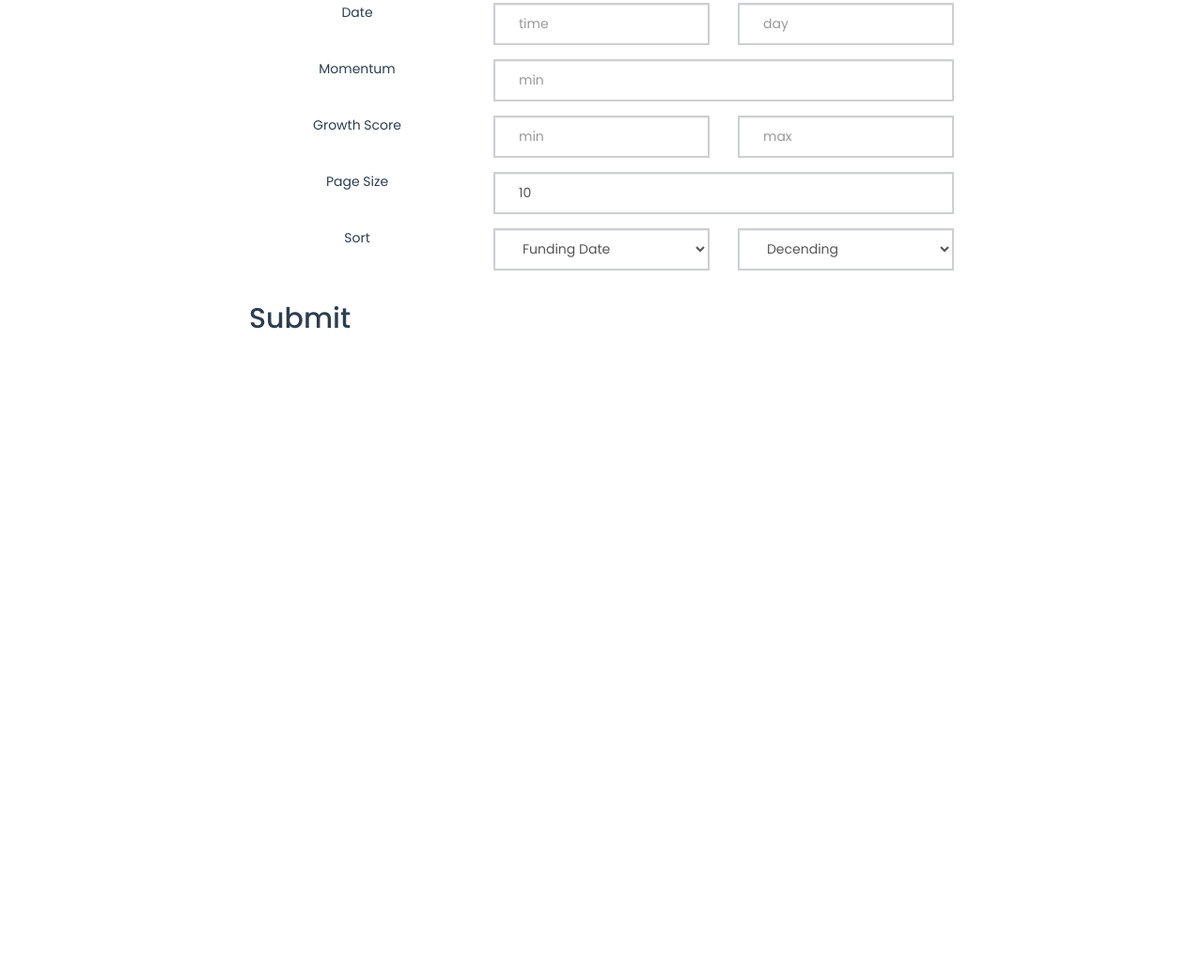
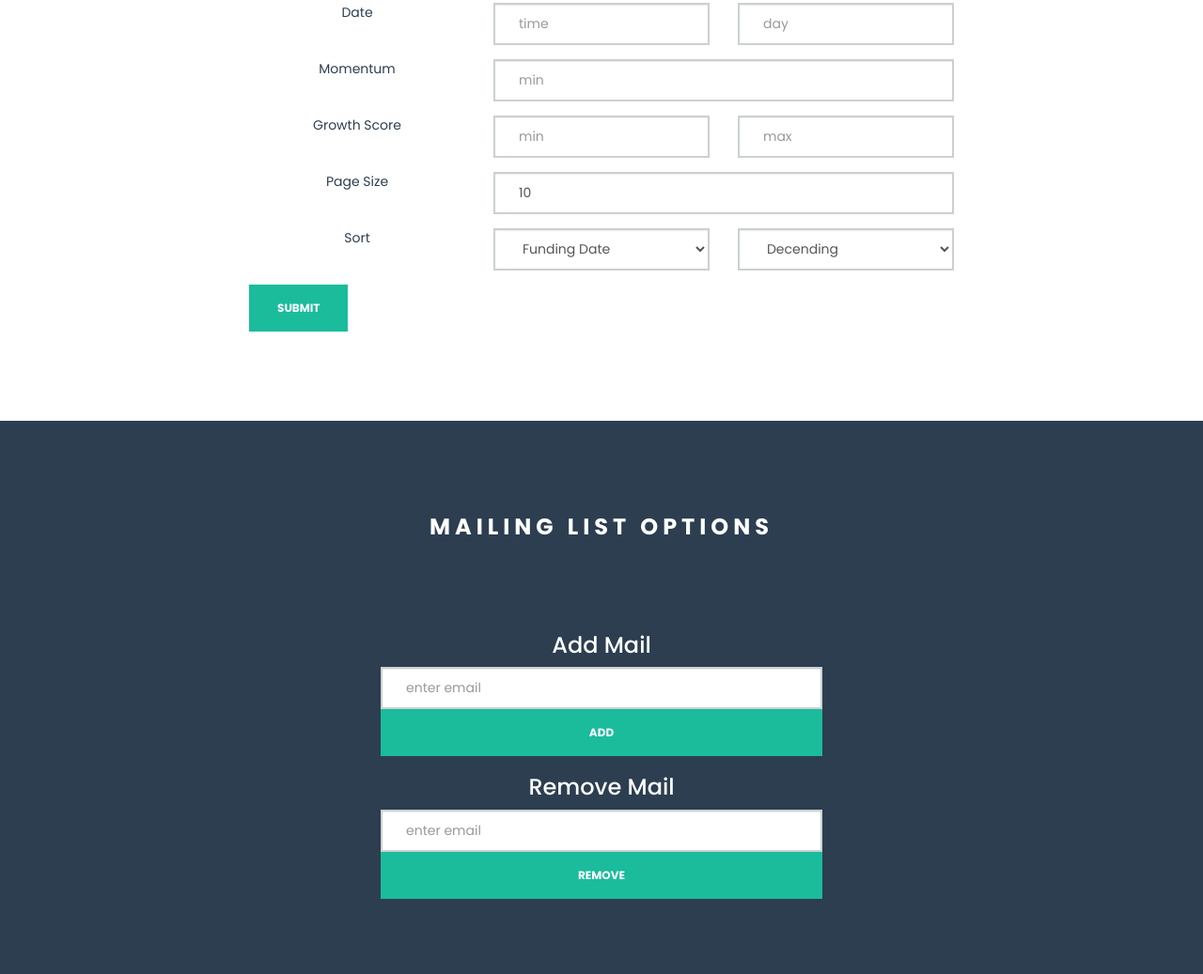
Before and after one commit to altaykerem/CompanyFeed, a website: page DBServer/index.html in a window 1280 px wide. Shown: the part 796-1833 px from the top of the page at 94% size. Before the commit the page ends 1257 px from the top, so only its background shows below. Drawn offline with nearby package versions, Linux system fonts and the light colour scheme; no server answers.

Commit message:
mailing from database

```diff
--- a/DBServer/index.html
+++ b/DBServer/index.html
@@ -127,7 +127,7 @@
 
 							<div class="row">
 								<div class="col-md-2 text-center form-group">
-									<h2 onclick="adjustFilters()">Submit</h2>
+									<button type="button" class="btn btn-primary" onclick="adjustFilters()">Submit</button>
 								</div>
 							</div>
   						</form>
@@ -136,6 +136,28 @@
   			</div><!--/.container-->
   		</div>
   		<!--/.section -->
+		<!-- START SECTION -->
+  		<div class="section text-center  background-dark dark-bg">
+  			<div class="container">
+  				<div class="row">
+  					<div class="col-md-8 col-md-offset-2">
+  						<h2 class="section-title">Mailing List Options</h2>
+						<div class="col-md-8 col-md-offset-2 text-center">
+							<h3>Add Mail</h3>
+							<input class="form-control" id="add_mail" name="add_mail" placeholder="enter email" type="text" />
+							<button type="button" class="btn btn-primary btn-block" onclick="addMail()">Add</button>
+						</div>
+						<div class="col-md-8 col-md-offset-2 text-center">
+							<h3>Remove Mail</h3>
+							<input class="form-control" id="remove_mail" name="remove_mail" placeholder="enter email" type="text" />
+							<button type="button" class="btn btn-primary btn-block" onclick="removeMail()">Remove</button>
+						</div>
+  					</div>
+  				</div>
+  			</div>
+  		</div>
+  		<!--/.section -->
+
 		<!-- js -->
 		<script type="text/javascript">
 			initializeDB();
@@ -177,7 +199,6 @@
 			    initializeDB();
 
 			    var db = firebase.firestore();
-			    var docRef = db.collection("runtime").doc("parameters");
 
 			    var updateObject = {};
 
@@ -217,6 +238,40 @@
 			    window.alert("Parameters changed");
 			}
 
+			function addMail(){
+				initializeDB();
+				var db = firebase.firestore();
+
+				var mail = document.getElementById("add_mail").value;
+
+				db.collection("users").doc(mail).set({
+				    mail: mail
+				})
+				.then(function(docRef) {
+				    console.log("Document written with ID: ", docRef.id);
+				})
+				.catch(function(error) {
+				    console.error("Error adding document: ", error);
+				});
+
+				window.alert("Mail added");
+			}
+
+			function removeMail(){
+				initializeDB();
+				var db = firebase.firestore();
+
+				var mail = document.getElementById("remove_mail").value;
+
+				db.collection("users").doc(mail).delete().then(function() {
+				    console.log("Document successfully deleted!");
+				}).catch(function(error) {
+				    console.error("Error removing document: ", error);
+				});
+
+				window.alert("Mail removed");
+			}
+
 			function validateField(param){
 			    if (document.forms["params"][param].value != "") {
 			      return true;
```
Also changed, not shown: 2 other files.
